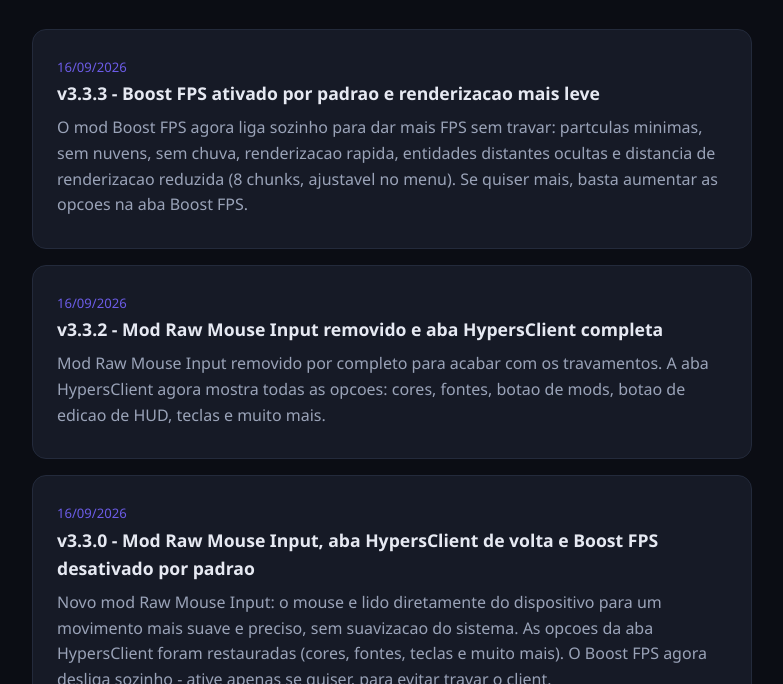
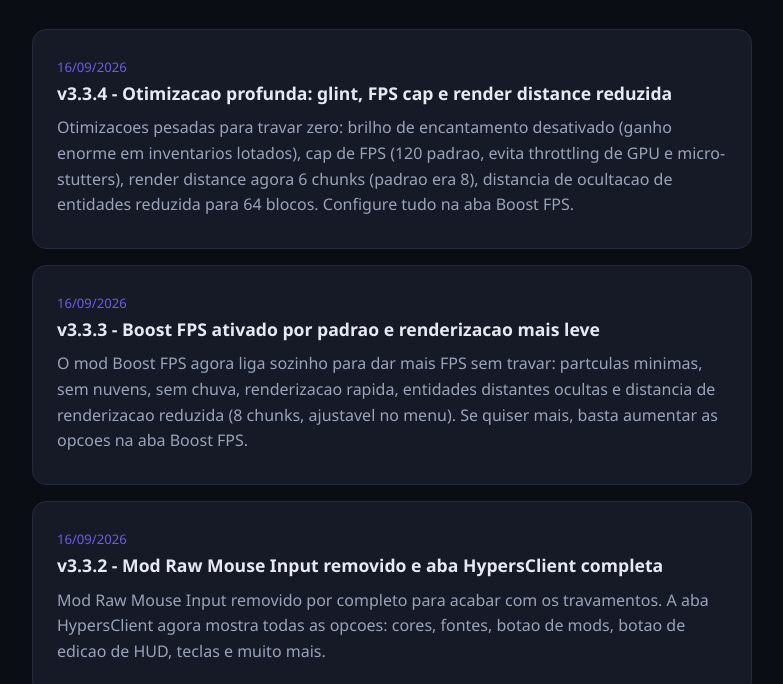
Before and after one commit to vnzinhypers-prog/vnzinhypers-prog.github.io, a plain HTML site: page news.html in a window 1280 px wide. Shown: the part 116-800 px from the top of the page, without its empty margins (248-1031 px from the left). Drawn offline with Linux system fonts and the light colour scheme.

Commit message:
v3.3.4: deeper optimization - no glint, FPS cap, render distance 6

```diff
--- a/news.html
+++ b/news.html
@@ -18,6 +18,11 @@ time{color:#6c5ce7;font-size:.82rem}
 <body>
 <div class="container">
 <h1>Novidades do <span>HypersClient</span></h1>
+<article>
+	<time>16/09/2026</time>
+	<h3>v3.3.4 - Otimizacao profunda: glint, FPS cap e render distance reduzida</h3>
+	<p>Otimizacoes pesadas para travar zero: brilho de encantamento desativado (ganho enorme em inventarios lotados), cap de FPS (120 padrao, evita throttling de GPU e micro-stutters), render distance agora 6 chunks (padrao era 8), distancia de ocultacao de entidades reduzida para 64 blocos. Configure tudo na aba Boost FPS.</p>
+</article>
 <article>
 	<time>16/09/2026</time>
 	<h3>v3.3.3 - Boost FPS ativado por padrao e renderizacao mais leve</h3>
```
